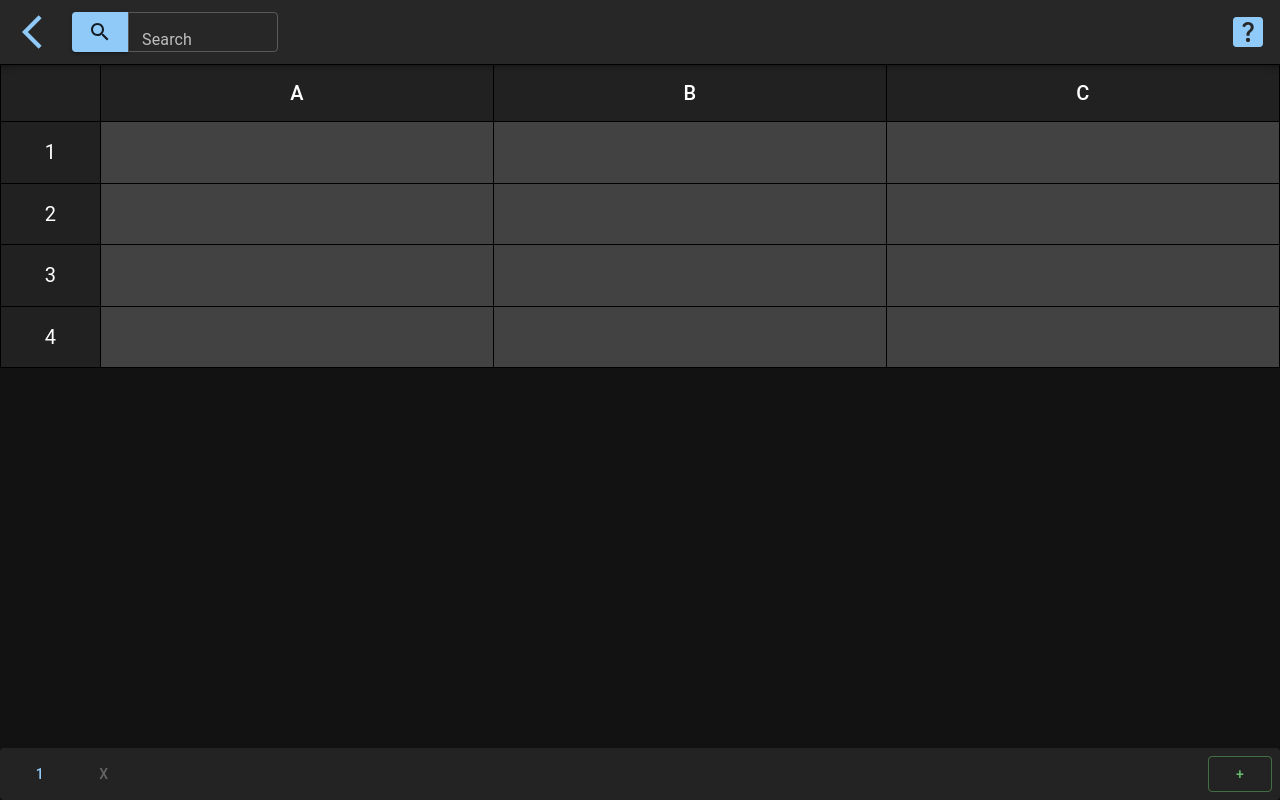
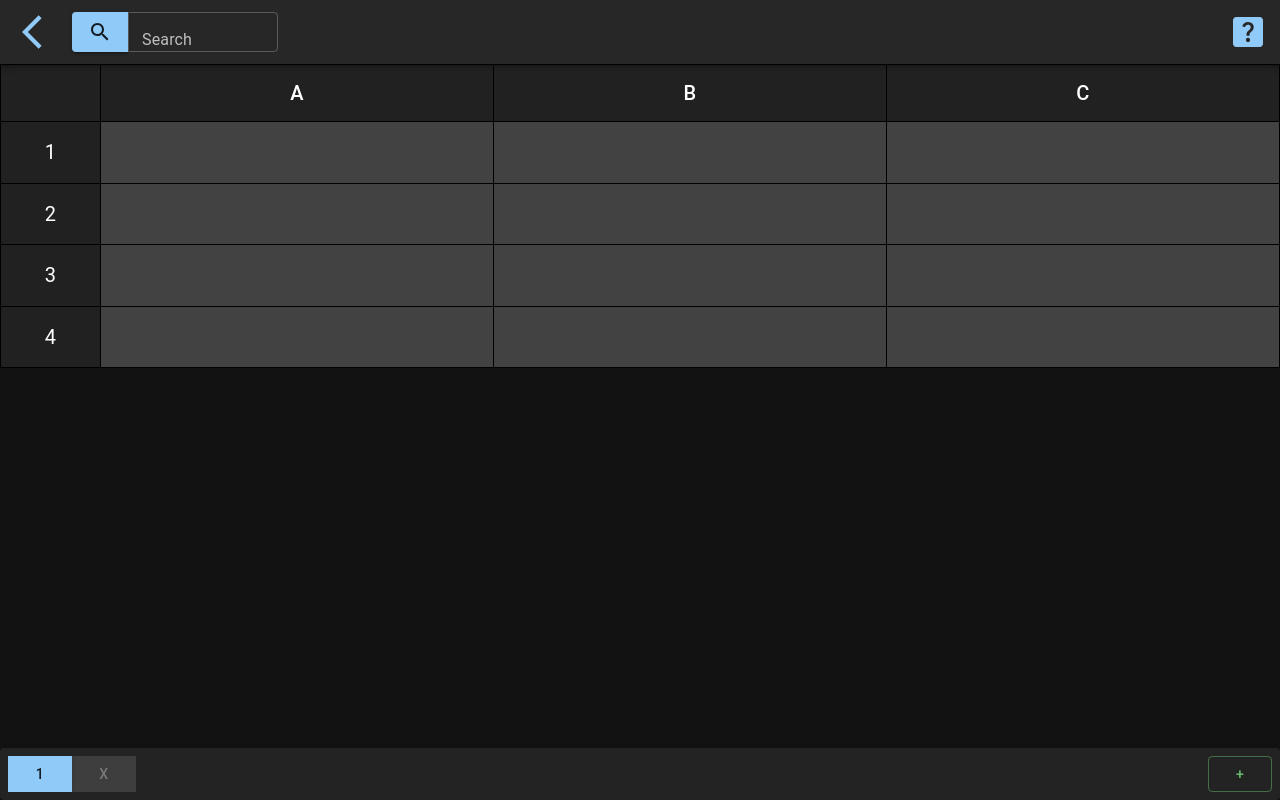
Before and after one commit to k4-100/calc, a React (Create React App) app: page /calc in a window 1280 px wide. Built offline with nearby package versions, Linux system fonts and the light colour scheme.

Commit message:
Finished reworking SheetBar

```diff
--- a/src/components/Sheet/SheetBarButton.tsx
+++ b/src/components/Sheet/SheetBarButton.tsx
@@ -40,17 +40,25 @@ const SheetBarButton: React.FC<{ name: string; id: string }> = ({
     <Box
       sx={{
         display: "flex",
+        mr: 4,
       }}
     >
       <Button
-        className="btn btn-primary px-5 rounded-0"
+        variant="contained"
         onClick={() => handleSwitchToNextTable(id)}
+        sx={{
+          borderRadius: 0,
+        }}
       >
         {name}
       </Button>
       <Button
-        className="btn btn-danger  rounded-0"
+        variant="contained"
+        color="error"
         onClick={() => handleDelClick(id)}
+        sx={{
+          borderRadius: 0,
+        }}
         disabled={sheet.tables.length < 2}
       >
         X
```
